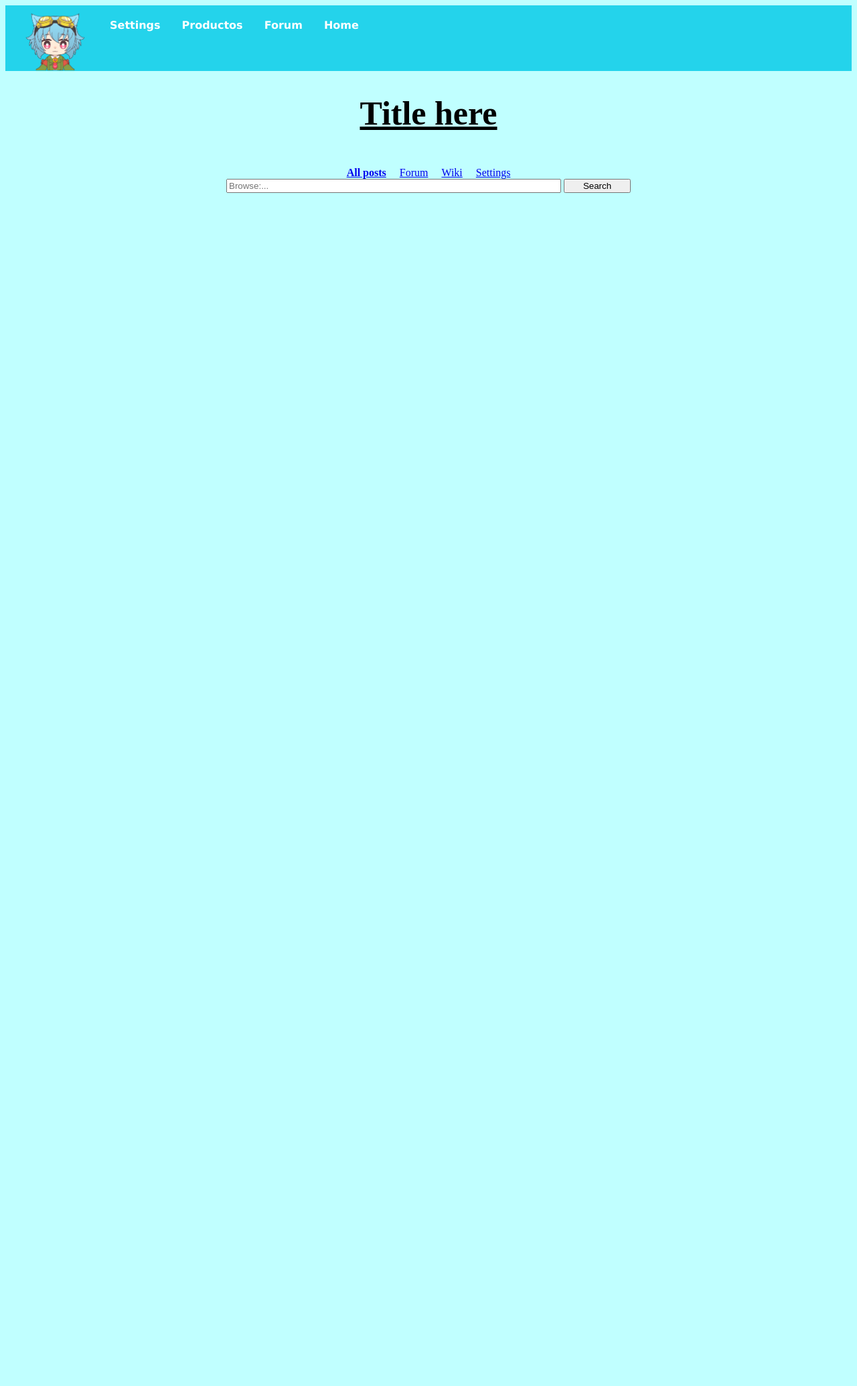
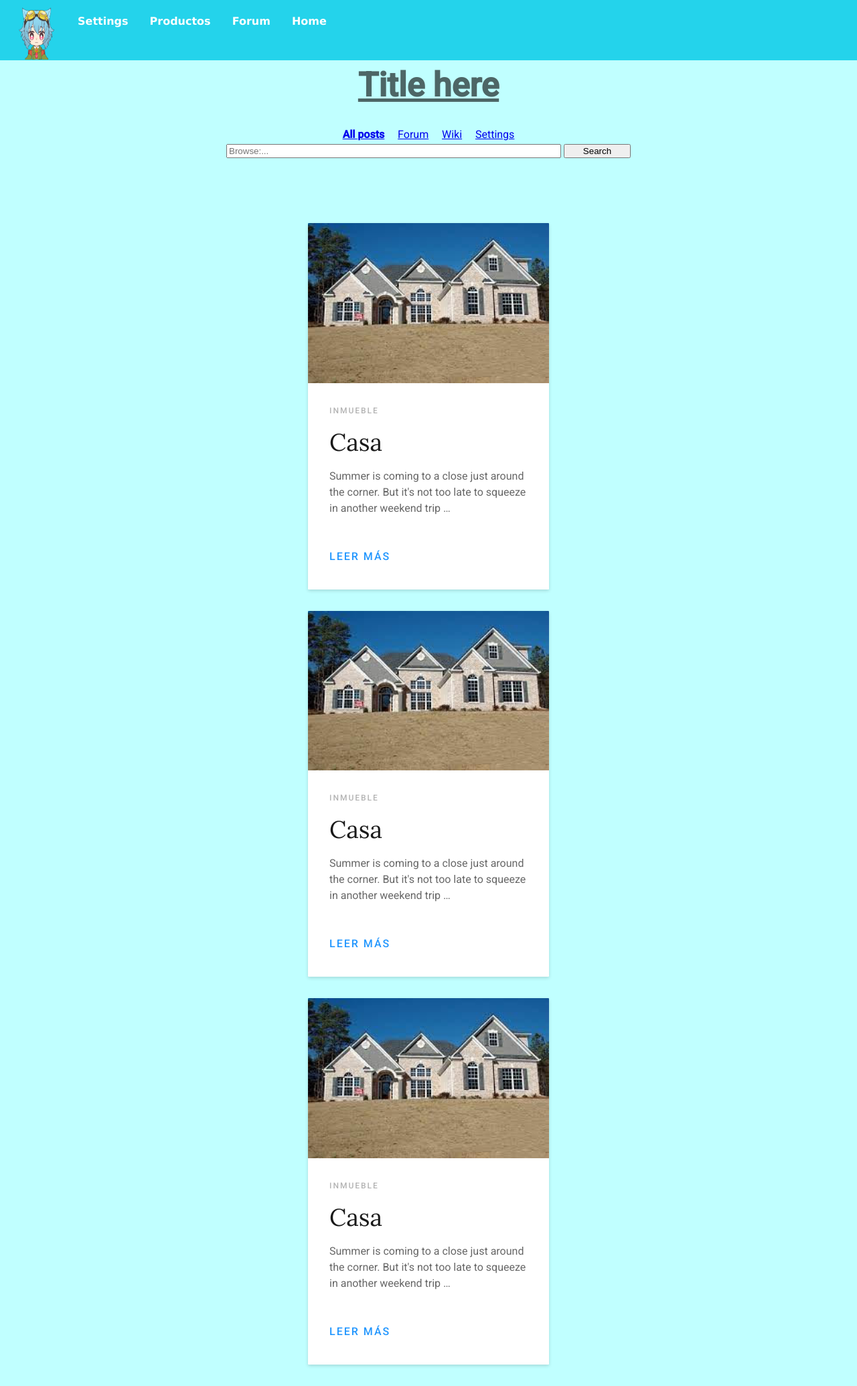
Before and after one commit to sebastian7688/mercado_libre, a PHP site: page / in a window 1280 px wide. Shown: the whole page at 67% size. Before the commit the page ends 288 px from the top, so only its background shows below. Run offline with PHP 8.4, Linux system fonts and the light colour scheme; data comes from the database, SQL or seed files in the repository; some libraries are stand-ins or nearby versions.

Commit message:
trabajo oshiro

```diff
--- /dev/null
+++ b/css/home.css
@@ -0,0 +1,298 @@
+@import url(https://fonts.googleapis.com/css?family=Lora|Roboto:400,500);
+
+ body {
+   margin: 0;
+   padding: 0;
+   font-size: 16px;
+   line-height: 1.5;
+   text-rendering: optimizeLegibility;
+   font-variant-ligatures: none;
+   box-sizing: border-box;
+   font-family: 'Roboto', sans-serif;
+   background-color: #fafafa;
+}
+body::before,
+body::after {
+  content: "";
+  display: table;
+  clear: both;
+}
+body * {
+  box-sizing: inherit;
+}
+p, h1 {
+  margin: 0; padding: 0;
+}
+
+ body, .text-light-black {
+   color: rgba(0,0,0,0.6);
+}
+.text-black {
+  color: rgba(0,0,0,0.9);
+}
+.text-muted {
+  color: rgba(0, 0, 0, 0.3);
+}
+
+
+
+.text-uppercase {
+  text-transform: uppercase;
+}
+.ff-serif {
+  font-family: 'Lora', serif;
+}
+
+.font-weight-normal {
+  font-weight: normal;
+}
+.font-weight-medium {
+  font-weight: 500;
+}
+
+ .lts-1px {
+   letter-spacing: 1px;
+}
+.lts-2px {
+  letter-spacing: 2px;
+}
+
+
+.w-full {
+  width: 100%;
+}
+
+.text-center {
+  text-align: center;
+}
+.text-left {
+  text-align: left;
+}
+.text-right {
+  text-align: right;
+}
+
+.d-block {
+  display: block;
+}
+.d-inline-block {
+  display: inline-block;
+}
+
+.p-relative {
+  position: relative;
+}
+.p-absolute {
+  position: absolute
+}
+
+
+
+.bg-white {
+  background-color: #fff;
+}
+
+
+
+
+
+
+.small {
+  font-size: 0.75rem;
+}
+.card-heading {
+  font-size: 2.25rem;
+}
+.styled-link {
+  text-decoration: none;
+  outline: none;
+  color: #2196fe;
+  transition: all 0.25s ease-in;
+}
+.styled-link:hover,
+.styled-link:focus,
+.styled-link:active {
+  color: #536dfe;
+}
+.shadow-1 {
+  box-shadow: 0 2px 5px 0 rgba(0,0,0,0.15);
+}
+.blue-hover {
+  transition: all 0.25s ease-in;
+  border-bottom: 5px solid transparent;
+}
+.blue-hover:hover {
+  transform: translateY(-5px);
+  border: none;
+  border-bottom: 5px solid #2196fe;
+}
+
+
+
+
+.clearfix::before,
+.clearfix::after {
+  content: "";
+  display: table;
+  clear: both;
+}
+.float-left {
+  float: left;
+}
+.float-right{
+  float: right;
+}
+
+
+
+
+
+
+/**Margin and padding utilities*/
+.mx-auto {
+  margin-left: auto;
+  margin-right: auto;
+}
+.ml-auto {
+  margin-left: auto;
+}
+.mr-auto {
+  margin-right: auto;
+}
+.mx-0 {
+  margin-left: 0;
+  margin-right: 0;
+}
+.mx-1 {
+  margin-left: 1rem;
+  margin-right: 1rem;
+}
+.mx-2 {
+  margin-left: 2rem;
+  margin-right: 2rem;
+}
+.mx-3 {
+  margin-left: 3rem;
+  margin-right: 3rem;
+}
+
+
+.my-0 {
+  margin-top: 0;
+  margin-bottom: 0;
+}
+.my-1 {
+  margin-top: 1rem;
+  margin-bottom: 1rem;
+}
+.my-2 {
+  margin-top: 2rem;
+  margin-bottom: 2rem;
+}
+.my-3 {
+  margin-top: 3rem;
+  margin-bottom: 3rem;
+}
+
+.mt-0 {
+  margin-top: 0;
+}
+.mt-1 {
+  margin-top: 1rem;
+}
+.mt-2 {
+  margin-top: 2rem;
+}
+.mt-3 {
+  margin-top: 3rem;
+}
+
+.mb-0 {
+  margin-bottom: 0;
+}
+.mb-1 {
+  margin-bottom: 1rem;
+}
+.mb-2 {
+  margin-bottom: 2rem;
+}
+.mb-3 {
+  margin-bottom: 3rem;
+}
+
+.ml-0 {
+  margin-left: 0;
+}
+.ml-1 {
+  margin-left: 1rem;
+}
+.ml-2 {
+  margin-left: 2rem;
+}
+.ml-3 {
+  margin-left: 3rem;
+}
+
+
+
+
+.px-0 {
+  padding-left: 0;
+  padding-right: 0;
+}
+.px-1 {
+  padding-left: 1rem;
+  padding-right: 1rem;
+}
+.px-2 {
+  padding-left: 2rem;
+  padding-right: 2rem;
+}
+.px-3 {
+  padding-left: 3rem;
+  padding-right: 3rem;
+}
+
+
+.py-0 {
+  padding-top: 0;
+  padding-bottom: 0;
+}
+.py-1 {
+  padding-top: 1rem;
+  padding-bottom: 1rem;
+}
+.py-2 {
+  padding-top: 2rem;
+  padding-bottom: 2rem;
+}
+.py-3 {
+  padding-top: 3rem;
+  padding-bottom: 3rem;
+}
+
+.pt-0 {
+  padding-top: 0;
+}
+.pt-1 {
+  padding-top: 1rem;
+}
+.pt-2 {
+  padding-top: 2rem;
+}
+.pt-3 {
+  padding-top: 3rem;
+}
+
+.pb-0 {
+  padding-bottom: 0;
+}
+.pb-1 {
+  padding-bottom: 1rem;
+}
+.pb-2 {
+  padding-bottom: 2rem;
+}
+.pb-3 {
+  padding-bottom: 3rem;
+}
--- a/views/home.php
+++ b/views/home.php
@@ -1,12 +1,66 @@
 <?php
 require_once "includes/config.php";
 ?>
+<link rel="stylesheet" href="css/home.css">
 <div align="center">
-<h1 style="font-size: 50px;"><b><u>Title here</u></b></h1>
+  <h1 style="font-size: 50px;"><b><u>Title here</u></b></h1>
+  <br>
+  <a href="posts.php?tag=2"><b>All posts</b></a>&nbsp;&nbsp;&nbsp;&nbsp;&nbsp;<a href="crear.php">Forum</a>&nbsp;&nbsp;&nbsp;&nbsp;&nbsp;<a href="crear.php">Wiki</a>&nbsp;&nbsp;&nbsp;&nbsp;&nbsp;<a href="settings.php">Settings</a>
+  <br>
+  <form>
+    <input type="text" placeholder="Browse:..." style="width:500px">&nbsp;<input type="submit" value="Search" style="width:100px">
+  </form>
+</div>
 <br>
-<a href="posts.php?pag=1"><b>All posts</b></a>&nbsp;&nbsp;&nbsp;&nbsp;&nbsp;<a href="crear.php">Forum</a>&nbsp;&nbsp;&nbsp;&nbsp;&nbsp;<a href="crear.php">Wiki</a>&nbsp;&nbsp;&nbsp;&nbsp;&nbsp;<a href="settings.php">Settings</a>
 <br>
-<form>
-<input type="text" placeholder="Browse:..." style="width:500px">&nbsp;<input type="submit" value="Search" style="width:100px">
-</form>
+<div class="my-2 mx-auto p-relative bg-white shadow-1 blue-hover" style="width: 360px; overflow: hidden; border-radius: 1px;">
+  <img src="img/inmuebles/casa1.jpg" alt="Man with backpack" class="d-block w-full">
+  <div class="px-2 py-2">
+    <p class="mb-0 small font-weight-medium text-uppercase mb-1 text-muted lts-2px">
+      Inmueble
+    </p>
+    <h1 class="ff-serif font-weight-normal text-black card-heading mt-0 mb-1" style="line-height: 1.25;">
+      Casa
+    </h1>
+    <p class="mb-1">
+      Summer is coming to a close just around the corner. But it's not too late to squeeze in another weekend trip &hellip;
+    </p>
+  </div>
+  <a href="#0" class="text-uppercase d-inline-block font-weight-medium lts-2px ml-2 mb-2 text-center styled-link">
+    Leer más
+  </a>
 </div>
+<div class="my-2 mx-auto p-relative bg-white shadow-1 blue-hover" style="width: 360px; overflow: hidden; border-radius: 1px;">
+  <img src="img/inmuebles/casa1.jpg" alt="Man with backpack" class="d-block w-full">
+  <div class="px-2 py-2">
+    <p class="mb-0 small font-weight-medium text-uppercase mb-1 text-muted lts-2px">
+      Inmueble
+    </p>
+    <h1 class="ff-serif font-weight-normal text-black card-heading mt-0 mb-1" style="line-height: 1.25;">
+      Casa
+    </h1>
+    <p class="mb-1">
+      Summer is coming to a close just around the corner. But it's not too late to squeeze in another weekend trip &hellip;
+    </p>
+  </div>
+  <a href="#0" class="text-uppercase d-inline-block font-weight-medium lts-2px ml-2 mb-2 text-center styled-link">
+    Leer más
+  </a>
+</div>
+<div class="my-2 mx-auto p-relative bg-white shadow-1 blue-hover" style="width: 360px; overflow: hidden; border-radius: 1px;">
+  <img src="img/inmuebles/casa1.jpg" alt="Man with backpack" class="d-block w-full">
+  <div class="px-2 py-2">
+    <p class="mb-0 small font-weight-medium text-uppercase mb-1 text-muted lts-2px">
+      Inmueble
+    </p>
+    <h1 class="ff-serif font-weight-normal text-black card-heading mt-0 mb-1" style="line-height: 1.25;">
+      Casa
+    </h1>
+    <p class="mb-1">
+      Summer is coming to a close just around the corner. But it's not too late to squeeze in another weekend trip &hellip;
+    </p>
+  </div>
+  <a href="#0" class="text-uppercase d-inline-block font-weight-medium lts-2px ml-2 mb-2 text-center styled-link">
+    Leer más
+  </a>
+</div>
```
Also changed, not shown: db/p-chan.sql (+38 -24 lines), posts.php (+59 -61 lines), views/posts.php (+35 -61 lines), img/alimentos/havanna-alfajores.jpg (added), img/alimentos/jugo_baggio.png (added), img/inmuebles/casa1.jpg (added), img/inmuebles/casa2.jpg (added), img/posts/227300_screenshots_20230428204548_1.jpg (added), img/productos/iPhone14.jpg (added), img/vehiculos/audi.jpg (added), img/vehiculos/tesla.jpg (added), img/vehiculos/toyota.jpg (added).
